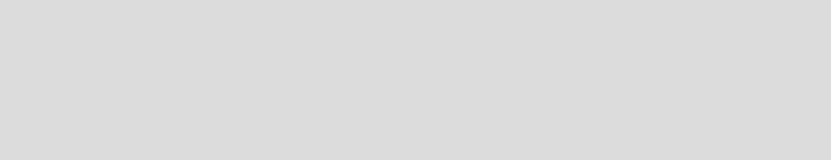
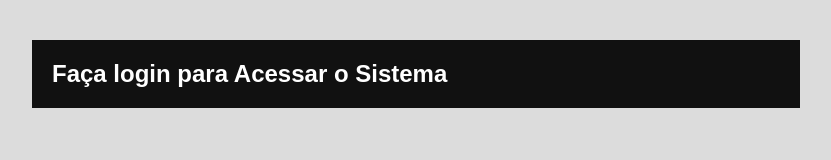
Before and after one commit to kurachix/Projeto-Login-CSS, a plain HTML site: page index.html in a window 1280 px wide. Shown: the whole page, without its empty margins (32-863 px from the left). Drawn offline with Linux system fonts and the light colour scheme.

Commit message:
Adição de Style e texto no INDEX

```diff
--- a/index.html
+++ b/index.html
@@ -8,5 +8,10 @@
 </head>
 <body>
 
+    <div class="container">
+  <h2>Faça login para Acessar o Sistema</h2>
+</div>
+
+
 </body>
 </html>
--- a/style.css
+++ b/style.css
@@ -3,3 +3,17 @@ body {
   font-family: Arial, sans-serif;
   background-color: #dcdcdc;
 }
+
+.container {
+  text-align: center;
+  margin-top: 40px;
+}
+h2 {
+  background-color: #111;
+  color: #fff;
+  padding: 20px;
+  text-align: left;
+  width: 60%;
+  margin-left: 5%;
+  box-sizing: border-box;
+}
```
